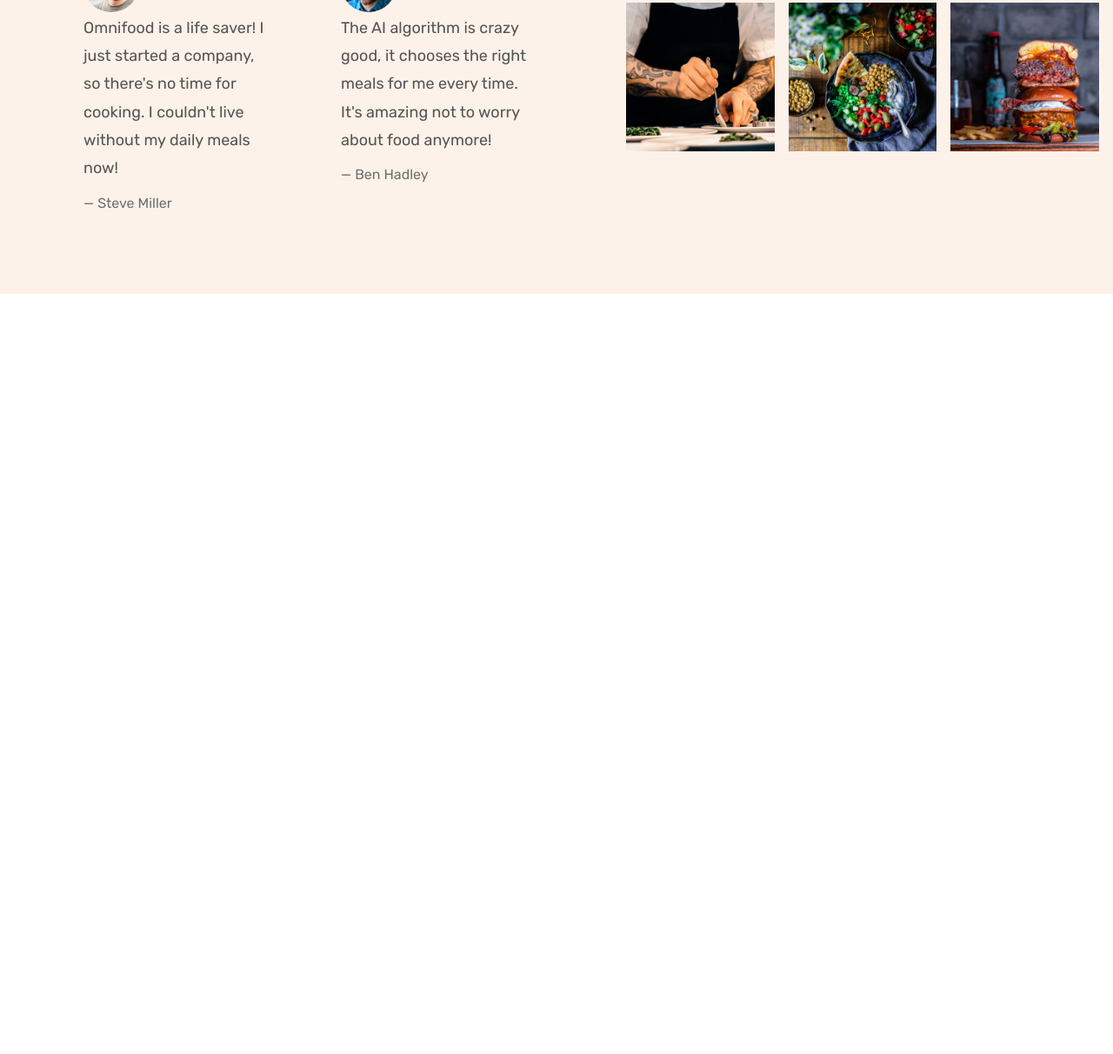
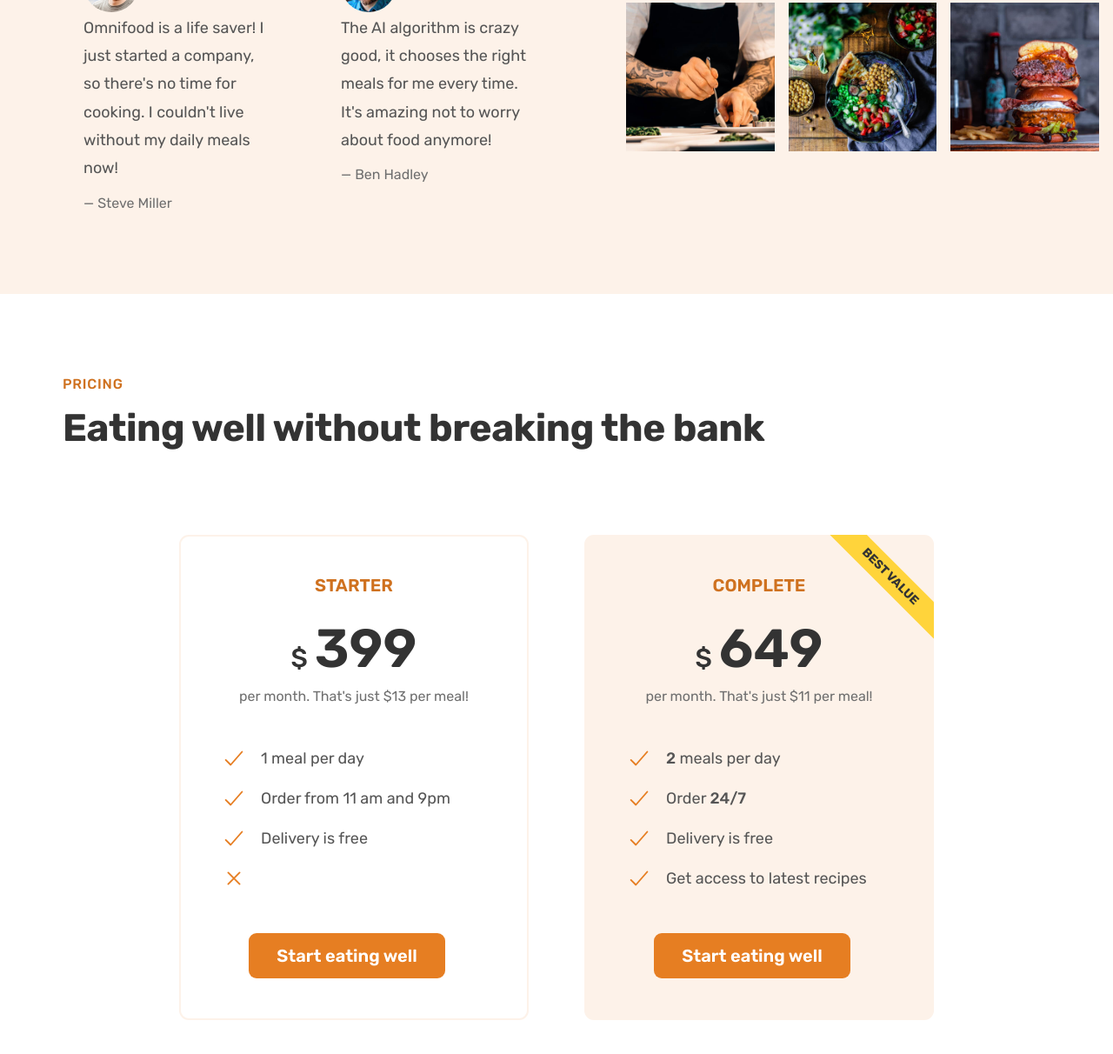
Before and after one commit to ankitt50/OmnifoodProject, a plain HTML site: page index.html in a window 1280 px wide. Shown: the part 4281-5493 px from the top of the page at 87% size. Before the commit the page ends 4619 px from the top, so only its background shows below. Drawn offline with nearby package versions, Linux system fonts and the light colour scheme.

Commit message:
Pricing part in the Pricing and Features section

```diff
--- a/css/style.css
+++ b/css/style.css
@@ -21,6 +21,10 @@ html {
   padding: 4.8rem 0 3.2rem 0;
 }
 .section-meals {
+  padding: 9.6rem 0;
+}
+
+.section-pricing {
   padding: 9.6rem 0;
 }
 
@@ -192,6 +196,73 @@ html {
 .testimonial-name {
   font-size: 1.6rem;
   color: #6f6f6f;
+}
+.pricing-plan {
+  border-radius: 11px;
+
+  width: 75%; /* 75 percent of the available width*/
+}
+
+.pricing-plan--starter {
+  justify-self: end;
+  border: 2px solid #fdf2e9;
+  padding: 4.6rem;
+}
+.pricing-plan--complete {
+  background-color: #fdf2e9;
+  padding: 4.8rem;
+  position: relative;
+  overflow: hidden;
+}
+
+.pricing-plan--complete::after {
+  content: "Best value";
+  position: absolute;
+  top: 6%;
+  right: -18%;
+  text-transform: uppercase;
+  font-size: 1.4rem;
+  font-weight: 700;
+  color: #333;
+  background-color: #ffd43b;
+  padding: 0.8rem 8rem;
+  transform: rotate(45deg);
+}
+.plan-header {
+  text-align: center;
+  margin-bottom: 4.8rem;
+}
+
+.plan-name {
+  color: #cf711f;
+  font-weight: 600;
+  font-size: 2rem;
+  text-transform: uppercase;
+  letter-spacing: 0.75;
+  margin-bottom: 3.2rem;
+}
+
+.plan-price {
+  font-size: 6.2rem;
+  font-weight: 600;
+  color: #333;
+  margin-bottom: 1.6rem;
+}
+.plan-price span {
+  font-size: 3rem;
+  font-weight: 500;
+  margin-right: 0.8rem;
+}
+
+.plan-text {
+  font-size: 1.6rem;
+  line-height: 1.6rem;
+  color: #6f6f6f;
+}
+
+.plan-sign-up {
+  text-align: center;
+  margin-top: 4.8rem;
 }
 
 .heading-primary,
@@ -510,6 +581,14 @@ all below CSS styles and classes are reusable.
   column-gap: 6.4rem;
 }
 
+.grid:last-child {
+  margin-bottom: 0;
+}
+
+.grid:not(:last-child) {
+  margin-bottom: 9.6rem;
+}
+
 .grid--2-cols {
   grid-template-columns: repeat(2, 1fr); /* 1fr 1fr*/
 }
--- a/index.html
+++ b/index.html
@@ -417,6 +417,76 @@
           </figure>
         </div>
       </section>
+      <section class="section-pricing">
+        <div class="container">
+          <span class="subheading">Pricing</span>
+          <h2 class="heading-secondary">
+            Eating well without breaking the bank
+          </h2>
+        </div>
+        <div class="container grid grid--2-cols">
+          <div class="pricing-plan pricing-plan--starter">
+            <header class="plan-header">
+              <p class="plan-name">Starter</p>
+              <p class="plan-price"><span>$</span>399</p>
+              <p class="plan-text">per month. That's just $13 per meal!</p>
+            </header>
+            <ul class="list">
+              <li class="list-item">
+                <ion-icon class="list-icon" name="checkmark-outline"></ion-icon>
+                <span>1 meal per day</span>
+              </li>
+              <li class="list-item">
+                <ion-icon class="list-icon" name="checkmark-outline"></ion-icon>
+                <span>Order from 11 am and 9pm</span>
+              </li>
+              <li class="list-item">
+                <ion-icon class="list-icon" name="checkmark-outline"></ion-icon>
+                <span>Delivery is free</span>
+              </li>
+              <li class="list-item">
+                <ion-icon class="list-icon" name="close-outline"></ion-icon
+                ><span></span>
+              </li>
+            </ul>
+            <div class="plan-sign-up">
+              <a href="#" class="btn btn--full margin-right-sm"
+                >Start eating well
+              </a>
+            </div>
+          </div>
+          <div class="pricing-plan pricing-plan--complete">
+            <header class="plan-header">
+              <p class="plan-name">Complete</p>
+              <p class="plan-price"><span>$</span>649</p>
+              <p class="plan-text">per month. That's just $11 per meal!</p>
+            </header>
+            <ul class="list">
+              <li class="list-item">
+                <ion-icon class="list-icon" name="checkmark-outline"></ion-icon>
+                <span><strong>2</strong> meals per day</span>
+              </li>
+              <li class="list-item">
+                <ion-icon class="list-icon" name="checkmark-outline"></ion-icon>
+                <span>Order <strong>24/7</strong></span>
+              </li>
+              <li class="list-item">
+                <ion-icon class="list-icon" name="checkmark-outline"></ion-icon>
+                <span>Delivery is free</span>
+              </li>
+              <li class="list-item">
+                <ion-icon class="list-icon" name="checkmark-outline"></ion-icon>
+                <span>Get access to latest recipes</span>
+              </li>
+            </ul>
+            <div class="plan-sign-up">
+              <a href="#" class="btn btn--full margin-right-sm"
+                >Start eating well
+              </a>
+            </div>
+          </div>
+        </div>
+      </section>
     </main>
     <!-- taken from https://ionic.io/ionicons-->
     <script
```
